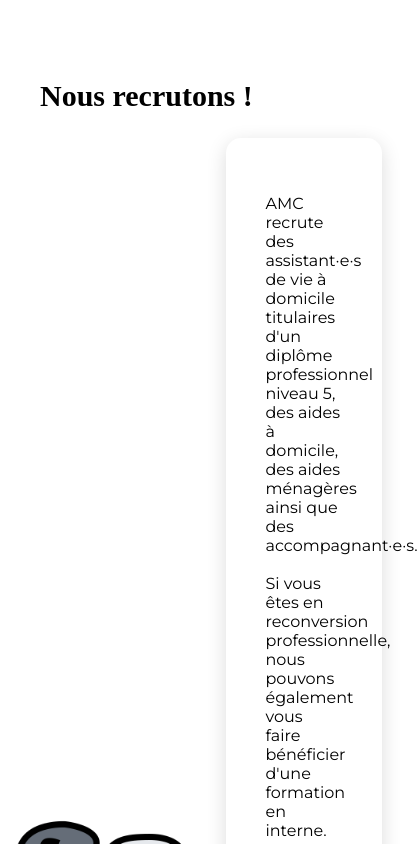
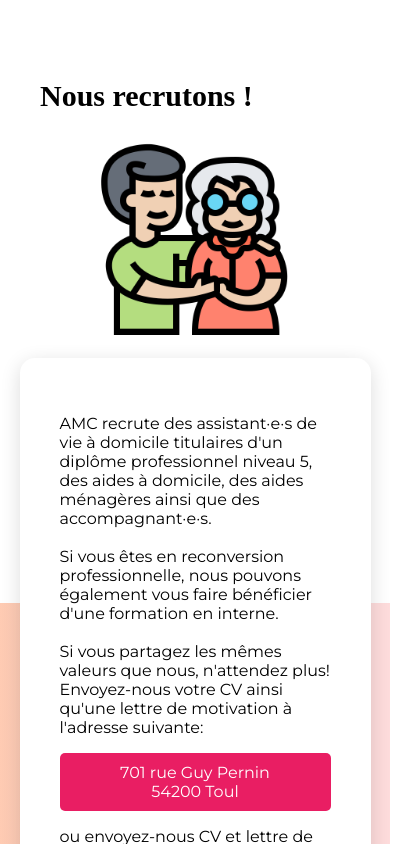
Before and after one commit to MadyKramer/amcwebsite, a React (Create React App) app: page / in a window 390 px wide. Shown: the part 3620-4464 px from the top of the page, 418 px wide, since content can reach past the window. Built offline with nearby package versions, Linux system fonts and the light colour scheme; a web font is replaced by a local one.

Commit message:
accueil responsive ok

```diff
--- a/src/style.css
+++ b/src/style.css
@@ -443,6 +443,11 @@
   justify-content: space-around;
   align-items: center;
 }
+@media (max-width: 1023px) {
+  .recruitment__container {
+    flex-direction: column;
+  }
+}
 .recruitment__container__announcement {
   box-shadow: 0px 5px 20px rgba(0, 0, 0, 0.1411764706);
   display: flex;
@@ -453,6 +458,12 @@
   width: 40%;
   border-radius: 15px;
   padding: 40px;
+}
+@media (max-width: 1023px) {
+  .recruitment__container__announcement {
+    width: 90%;
+    margin-top: 20px;
+  }
 }
 .recruitment__container__announcement__address {
   padding: 10px;
@@ -491,6 +502,16 @@
   position: absolute;
   z-index: -1000;
   height: 250px;
+}
+@media (min-width: 767px) and (max-width: 1023px) {
+  .recruitment__background {
+    top: 70%;
+  }
+}
+@media (max-width: 767px) {
+  .recruitment__background {
+    top: 72%;
+  }
 }
 
 .about {
```
Also changed, not shown: src/styles/accueil/_Recruitment.scss (+13 -1 lines), 1 other file (tests, documents, lock files or other folders).
